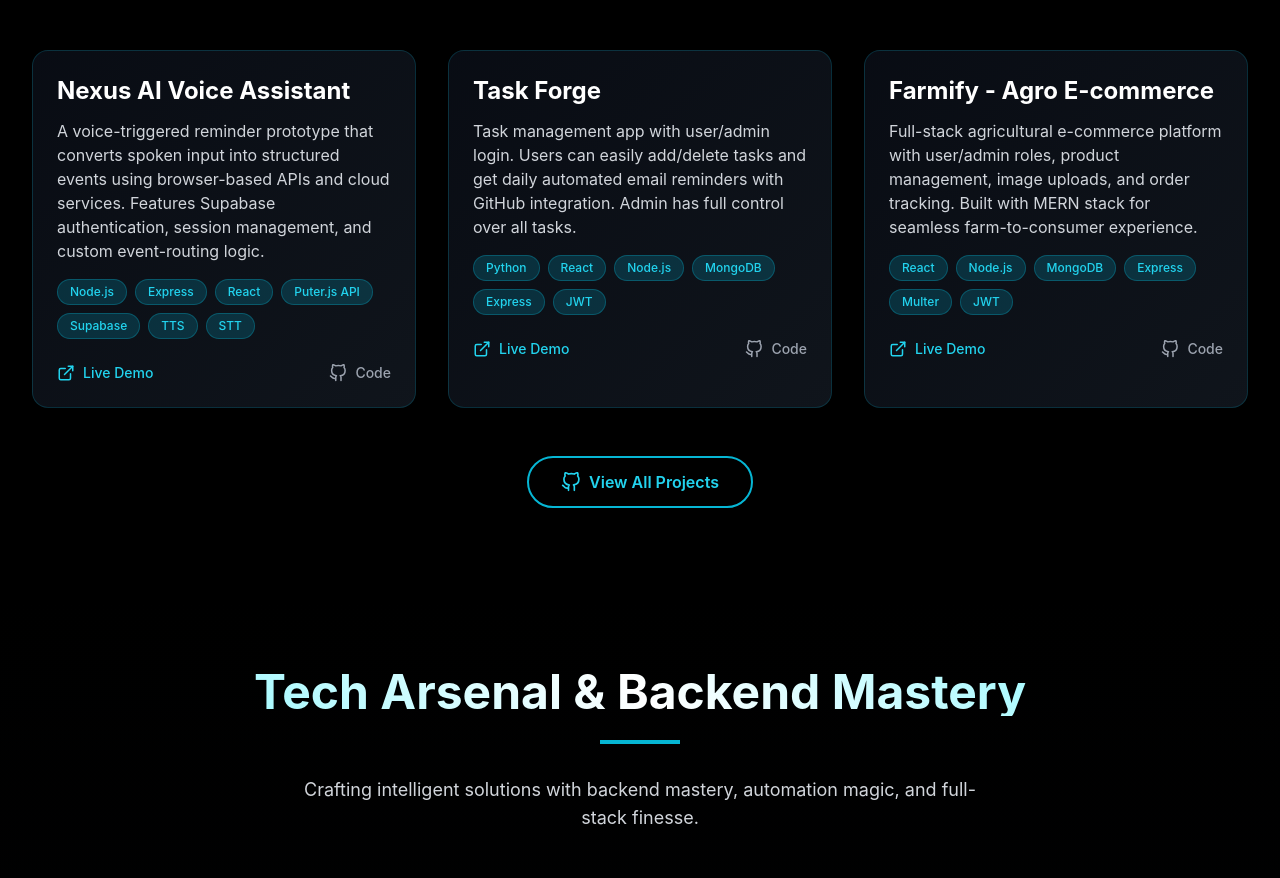
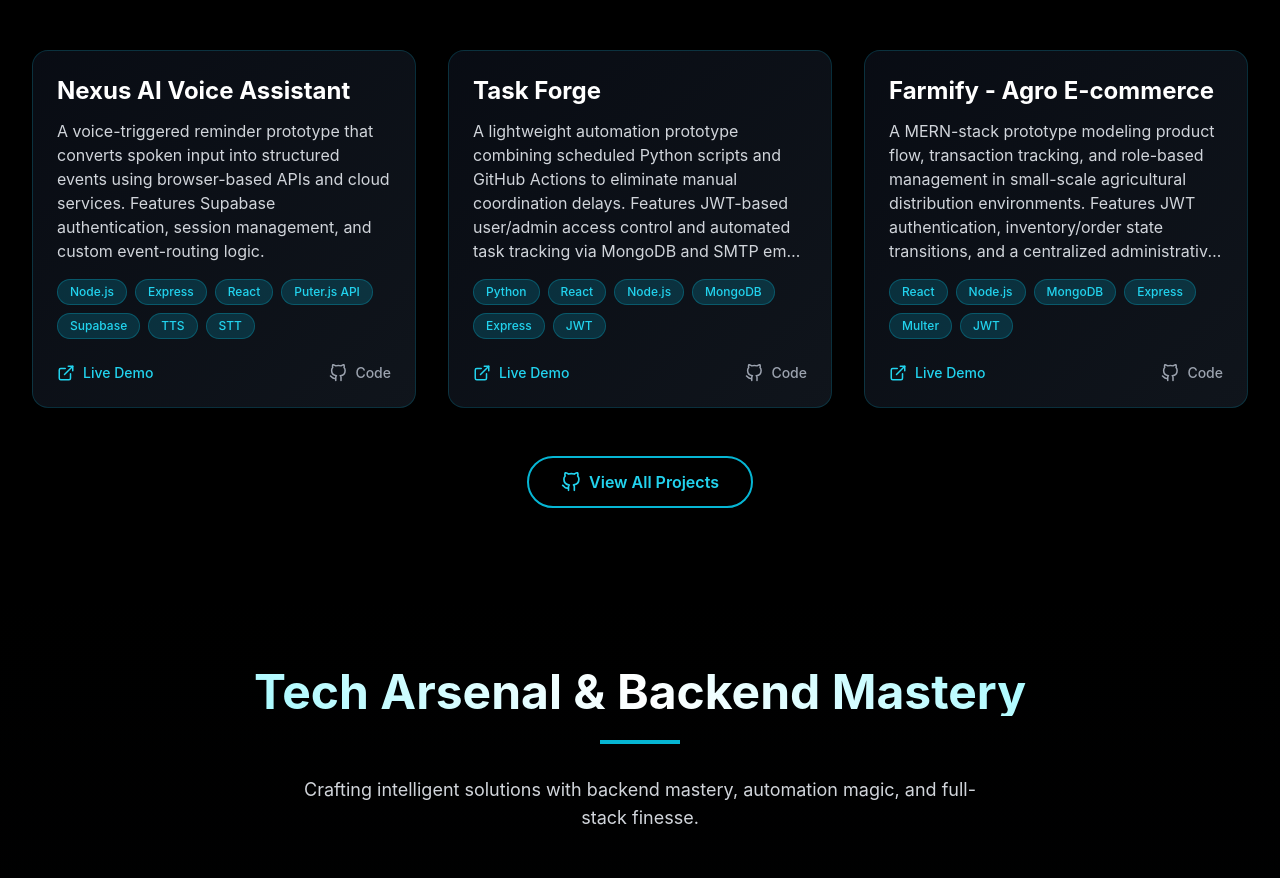
Before and after one commit to arunsamy4444/New_Portfolio, a React (Vite) app: page / in a window 1280 px wide. Shown: the part 1689-2567 px from the top of the page. Built offline with nearby package versions, Linux system fonts and the light colour scheme.

Commit message:
Update Projects.tsx

```diff
--- a/src/components/Projects.tsx
+++ b/src/components/Projects.tsx
@@ -21,14 +21,14 @@ const projects: Project[] = [
   },
   {
     title: "Task Forge",
-    description: "Task management app with user/admin login. Users can easily add/delete tasks and get daily automated email reminders with GitHub integration. Admin has full control over all tasks.",
+    description: "A lightweight automation prototype combining scheduled Python scripts and GitHub Actions to eliminate manual coordination delays. Features JWT-based user/admin access control and automated task tracking via MongoDB and SMTP email integrations..",
     technologies: ["Python","React", "Node.js", "MongoDB", "Express","JWT"],
     liveUrl: "https://task-forge-three.vercel.app/",
     githubUrl: "https://github.com/arunsamy4444/Task_Forge"
   },
 {
   title: "Farmify - Agro E-commerce",
-  description: "Full-stack agricultural e-commerce platform with user/admin roles, product management, image uploads, and order tracking. Built with MERN stack for seamless farm-to-consumer experience.",
+  description: "A MERN-stack prototype modeling product flow, transaction tracking, and role-based management in small-scale agricultural distribution environments. Features JWT authentication, inventory/order state transitions, and a centralized administrative control panel.",
   technologies: ["React", "Node.js", "MongoDB", "Express", "Multer", "JWT"],
   liveUrl: "https://farmify-delta.vercel.app/",
   githubUrl: "https://github.com/arunsamy4444/Farmify"
```
